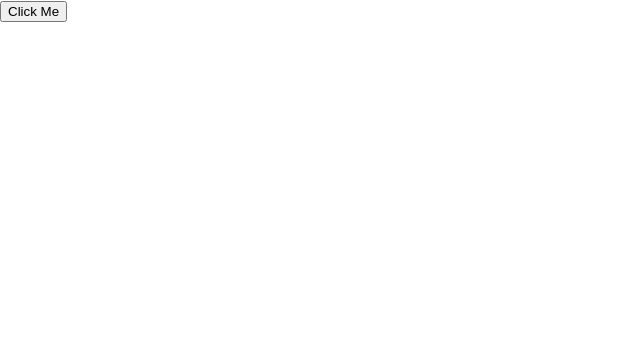
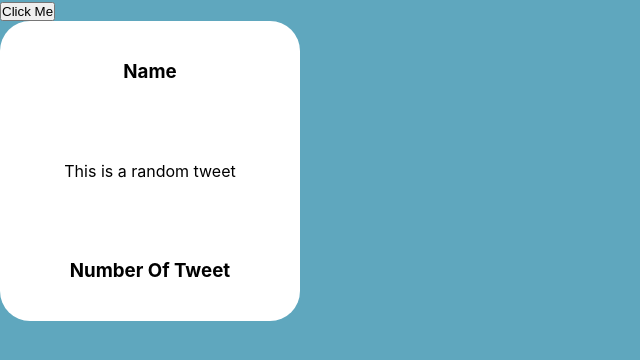
Before and after one commit to Abirsonet563/developedbyed-React-Tutorial, a React (Create React App) app in the folder projectreact/: page / in a window 1280 px wide. Shown: the top 360 px of the page, without its empty margins (0-640 px from the left). Built offline with nearby package versions, Linux system fonts and the light colour scheme.

Commit message:
Create Tweet Box and Add Some CSS

```diff
--- a/projectreact/src/App.css
+++ b/projectreact/src/App.css
@@ -1,38 +1,16 @@
-.App {
-  text-align: center;
+
+.app{
+height: 100vh;
+background: rgb(95, 167, 190);
 }
 
-.App-logo {
-  height: 40vmin;
-  pointer-events: none;
-}
-
-@media (prefers-reduced-motion: no-preference) {
-  .App-logo {
-    animation: App-logo-spin infinite 20s linear;
-  }
-}
-
-.App-header {
-  background-color: #282c34;
-  min-height: 100vh;
+.tweet{
+  height: 300px;
+  width: 300px;
+  background-color: white;
+  border-radius: 30px;
   display: flex;
   flex-direction: column;
+  justify-content: space-around;
   align-items: center;
-  justify-content: center;
-  font-size: calc(10px + 2vmin);
-  color: white;
 }
-
-.App-link {
-  color: #61dafb;
-}
-
-@keyframes App-logo-spin {
-  from {
-    transform: rotate(0deg);
-  }
-  to {
-    transform: rotate(360deg);
-  }
-}
--- a/projectreact/src/App.js
+++ b/projectreact/src/App.js
@@ -1,10 +1,13 @@
 import React from 'react';
 import Hello from './sayHello';
+import Tweet from './tweet';
+
 function App(){
 
   return(
-    <div>
+    <div className='app'>
       <Hello/>
+      <Tweet/>
     </div>
   );
 }
--- a/projectreact/src/index.css
+++ b/projectreact/src/index.css
@@ -1,3 +1,9 @@
+*{
+  margin: 0px;
+  padding: 0px;
+  box-sizing: border-box;
+}
+
 body {
   margin: 0;
   font-family: -apple-system, BlinkMacSystemFont, 'Segoe UI', 'Roboto', 'Oxygen',
--- /dev/null
+++ b/projectreact/src/tweet.js
@@ -0,0 +1,15 @@
+import React from "react";
+import "./App.css";
+
+
+function Tweet(){
+    return(
+        <div className="tweet">
+            <h3>Name</h3>
+            <p>This is a random tweet</p>
+            <h3>Number Of Tweet</h3>
+        </div>
+    )
+}
+
+export default Tweet;
```
